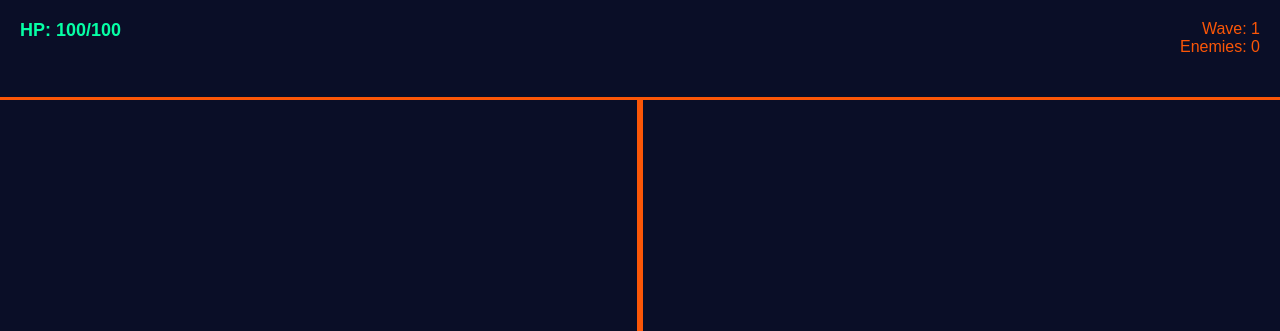
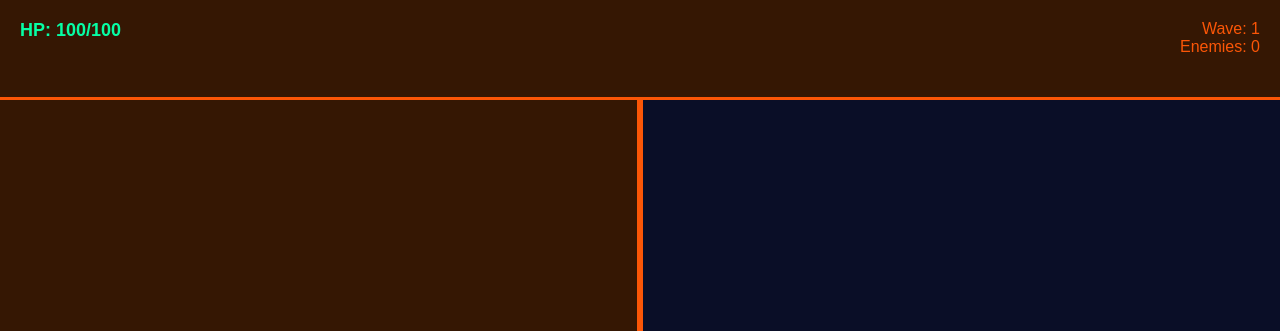
Before and after one commit to D4mFVCTwitch/mi-juego, a website built with Vite: page index.html in a window 1280 px wide. Shown: the top 331 px of the page. Built offline with nearby package versions, Linux system fonts and the light colour scheme.

Commit message:
Add files via upload

```diff
--- a/index.html
+++ b/index.html
@@ -15,7 +15,7 @@
             justify-content: center;
             align-items: center;
             min-height: 100vh;
-            background: #0a0e27;
+            background: #351703;
             font-family: Arial, sans-serif;
             overflow: hidden;
         }
```
